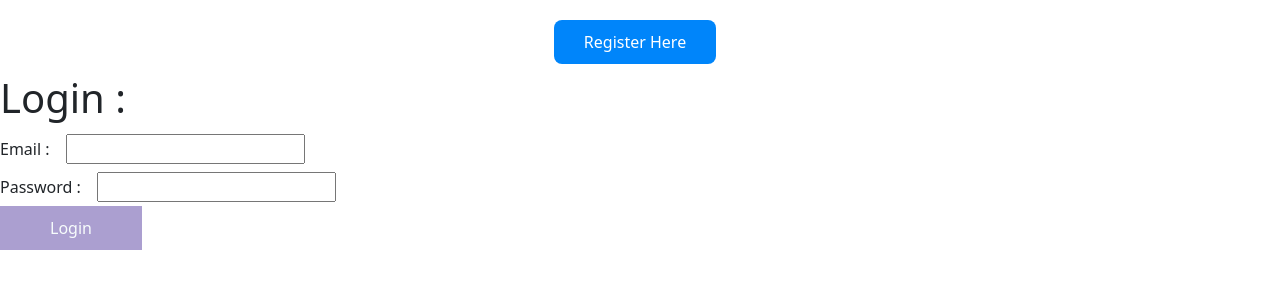
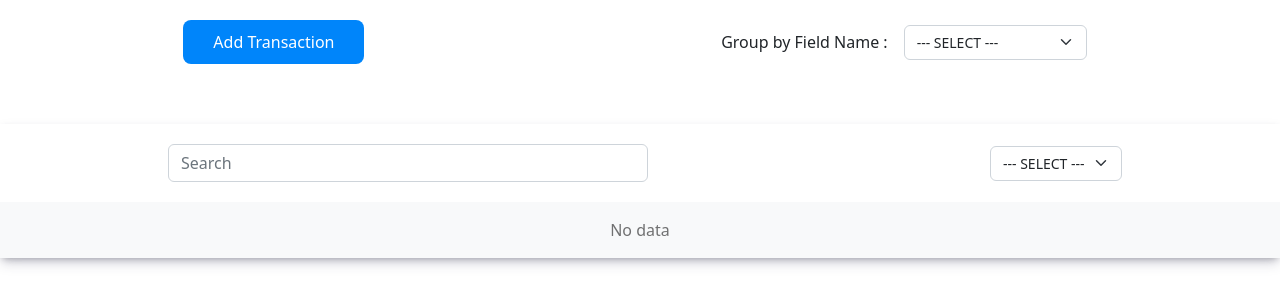
Before and after one commit to Aditya-Thakor/Aditya-Finance-Tracker, a React (Create React App) app: page /view-transactions in a window 1280 px wide. Before the commit this address led to /login. Shown: the top 306 px of the page. Built offline with nearby package versions, Linux system fonts and the light colour scheme.

Commit message:
Added Files : useContext

```diff
--- a/package.json
+++ b/package.json
@@ -11,6 +11,7 @@
     "bootstrap": "^5.2.3",
     "react": "^18.2.0",
     "react-dom": "^18.2.0",
+    "react-error-boundary": "^4.0.4",
     "react-hook-form": "^7.43.9",
     "react-router-dom": "^6.11.1",
     "react-scripts": "5.0.1",
--- a/src/App.css
+++ b/src/App.css
@@ -114,3 +114,7 @@ button:hover {
   color: rgb(247, 252, 252);
   background-color: rgb(7, 112, 239);
 }
+.delete {
+  cursor: pointer;
+  color: red;
+}
--- a/src/App.js
+++ b/src/App.js
@@ -1,5 +1,5 @@
 import "./App.css";
-import { BrowserRouter as Router } from "react-router-dom";
+import { BrowserRouter as Router, MemoryRouter } from "react-router-dom";
 import "bootstrap/dist/css/bootstrap.min.css";
 import { routing as Routes } from "./routes/routing";
 
--- a/src/index.js
+++ b/src/index.js
@@ -3,8 +3,19 @@ import ReactDOM from "react-dom/client";
 import "./index.css";
 import App from "./App";
 import reportWebVitals from "./reportWebVitals";
+import { ErrorBoundary } from "react-error-boundary";
+import Login from "./pages/Login/Login";
 
 const root = ReactDOM.createRoot(document.getElementById("root"));
-root.render(<App />);
+root.render(
+  <ErrorBoundary
+    FallbackComponent={<Login />}
+    onError={() => {
+      console.log("error");
+    }}
+  >
+    <App />
+  </ErrorBoundary>
+);
 
 reportWebVitals();
--- a/src/pages/Login/Login.jsx
+++ b/src/pages/Login/Login.jsx
@@ -11,7 +11,7 @@ import { AuthContext } from "../../context/AuthContext";
 
 const Login = () => {
   const { userData } = useContext(UsersContext);
-  const { token, setKey, setToken } = useContext(AuthContext);
+  const { setKey, setToken } = useContext(AuthContext);
 
   useEffect(() => {
     setToken(() => false);
@@ -50,9 +50,10 @@ const Login = () => {
 
   const checkUser = (data) => {
     if (userData.length > 0) {
+      userData.map((_, i) => {
         if (
-        userData[0].email !== data.email ||
-        userData[0].password !== data.password
+          userData[i].email !== data.email ||
+          userData[i].password !== data.password
         ) {
           setError(
             "password",
@@ -64,6 +65,7 @@ const Login = () => {
           setKey(() => Math.floor(Math.random() * 99999999999));
           navigate("/view-transactions");
         }
+      });
     } else {
       setError(
         "password",
--- a/src/pages/transactions/AddTransaction.jsx
+++ b/src/pages/transactions/AddTransaction.jsx
@@ -12,11 +12,23 @@ import { TransactionContext } from "../../context/TransactionContext";
 
 const AddTransaction = () => {
   const navigate = useNavigate();
+
   const { transactionsData, setTransactionsData } =
     useContext(TransactionContext);
+  const { id } = useParams();
 
   const SUPPORTED_FORMATS = ["image/jpg", "image/jpeg", "image/png"];
   const FILE_MAX_SIZE = 1024 * 1024;
+
+  const [editData, setEditData] = useState({});
+
+  useEffect(() => {
+    transactionsData.filter((item) => {
+      if (item.transactionId === id) {
+        setEditData({ ...item });
+      }
+    });
+  }, []);
 
   const schema = Yup.object().shape({
     transactionDate: Yup.string().required("Date is Required"),
@@ -58,25 +70,8 @@ const AddTransaction = () => {
     formState: { errors },
   } = useForm({
     resolver: yupResolver(schema),
+    values: id ? editData : initialValues,
   });
-
-  const id = useParams().id;
-
-  // useEffect(() => {
-  //   if (id) {
-  //     setValues(store[id - 1]);
-  //   }
-  // }, [id]);
-
-  // useEffect(() => {
-  //   if (store) {
-  //     store.filter((item) => {
-  //       if (item.transaction === id) {
-  //         setValues({ ...values, ...item });
-  //       }
-  //     });
-  //   }
-  // }, []);
 
   const submitted = async (data) => {
     const FILE = new FileReader();
@@ -103,6 +98,7 @@ const AddTransaction = () => {
 
     dataLength > 0 ? arr.push(filterData) : (arr = [filterData]);
 
+    console.log(arr);
     setTransactionsData(arr);
     navigate("/view-transactions");
   };
--- a/src/pages/transactions/Transaction.jsx
+++ b/src/pages/transactions/Transaction.jsx
@@ -1,9 +1,10 @@
 import React, { useContext, useEffect, useState } from "react";
 import { Link, useParams, useNavigate } from "react-router-dom";
 import { TransactionContext } from "../../context/TransactionContext";
+import AddTransaction from "./AddTransaction";
 
 const Transaction = (props) => {
-  let id = useParams().number;
+  const { id } = useParams();
 
   const [Data, setData] = useState({});
   const [hold, setHold] = useState(null);
--- a/src/pages/transactions/ViewTransaction.jsx
+++ b/src/pages/transactions/ViewTransaction.jsx
@@ -1,15 +1,19 @@
 import React, { useContext, useEffect, useState } from "react";
-
 import { Link } from "react-router-dom";
 import TableComp from "./components/TableComp";
 import { defaultTransactions } from "../../defaults/default.transactions";
 import { TransactionContext } from "../../context/TransactionContext";
 import FormNoValidateSelect from "../../components/formFields/FormNoValidateSelect";
+import AddTransaction from "./AddTransaction";
 
 const ViewTransaction = () => {
   const { transactionsData } = useContext(TransactionContext);
   const [locals, setLocal] = useState(transactionsData);
   const [group, setGroups] = useState([]);
+
+  useEffect(() => {
+    setLocal(transactionsData);
+  }, [transactionsData]);
 
   // Initials
 
@@ -24,15 +28,11 @@ const ViewTransaction = () => {
     transactionNotes: "Transaction Note",
   };
 
-  useEffect(() => {}, [group, locals]);
-
   const groupBy = (e) => {
-    let name = e.target.value;
-
+    const name = e.target.value;
     locals.reduce((groups, product) => {
-      let transactionFrom = product[name];
-      groups[transactionFrom] = groups[transactionFrom] ?? [];
-      groups[transactionFrom].push(product);
+      groups[product[name]] = groups[product[name]] ?? [];
+      groups[product[name]].push(product);
       setGroups(groups);
       return groups;
     }, {});
--- a/src/pages/transactions/components/TableComp.jsx
+++ b/src/pages/transactions/components/TableComp.jsx
@@ -1,10 +1,13 @@
-import React, { useEffect, useState } from "react";
+import React, { useContext, useEffect, useState } from "react";
 import { Link } from "react-router-dom";
 import FormNoValidateSelect from "../../../components/formFields/FormNoValidateSelect";
 import { tableHeaders } from "../../../utils/const";
+import { TransactionContext } from "../../../context/TransactionContext";
 
 const TableComp = ({ data }) => {
-  const [getData, setGetData] = useState(data);
+  const { setTransactionsData, transactionsData } =
+    useContext(TransactionContext);
+
   const [dataset, setDataset] = useState(data);
   const [limit, setLimit] = useState(5);
   const [order, setOrder] = useState({
@@ -44,18 +47,37 @@ const TableComp = ({ data }) => {
     let arr = [];
 
     data.map((item) => {
-      let flag = false;
-
-      Object.keys(item).map((key) => {
-        if (
-          item[key].includes(getvalue) ||
-          item[key].toLowerCase().includes(getvalue)
-        ) {
-          flag = true;
-        }
-        return 0;
-      });
-      if (flag) {
+      if (getvalue.includes(item["transactionDate"])) {
+        arr.push(item);
+      } else if (
+        item["transactionMY"].includes(getvalue) ||
+        item["transactionMY"].toLowerCase().includes(getvalue)
+      ) {
+        arr.push(item);
+      } else if (
+        item["transactionType"].includes(getvalue) ||
+        item["transactionType"].toLowerCase().includes(getvalue)
+      ) {
+        arr.push(item);
+      } else if (
+        item["transactionFrom"].includes(getvalue) ||
+        item["transactionFrom"].toLowerCase().includes(getvalue)
+      ) {
+        arr.push(item);
+      } else if (
+        item["transactionTo"].includes(getvalue) ||
+        item["transactionTo"].toLowerCase().includes(getvalue)
+      ) {
+        arr.push(item);
+      } else if (
+        item["transactionNotes"].includes(getvalue) ||
+        item["transactionNotes"].toLowerCase().includes(getvalue)
+      ) {
+        arr.push(item);
+      } else if (
+        item["transactionAmount"].includes(getvalue) ||
+        item["transactionAmount"].toLowerCase().includes(getvalue)
+      ) {
         arr.push(item);
       }
       return 0;
@@ -83,6 +105,23 @@ const TableComp = ({ data }) => {
     }
   };
 
+  const onDelete = (e) => {
+    const id = e.target.id;
+    const gettingdata = transactionsData;
+    const newData = gettingdata.filter((item) => {
+      if (item["transactionId"] !== id) {
+        return item;
+      }
+    });
+
+    setTransactionsData(() => newData);
+    const group = data.filter((item) => {
+      if (item["transactionId"] !== id) {
+        return item;
+      }
+    });
+    setDataset(() => group);
+  };
   const pageLimit = (e) => {
     const page = e.target.value || 5;
     setLimit(page);
@@ -115,6 +154,7 @@ const TableComp = ({ data }) => {
                 ))}
                 <th>Action</th>
                 <th>Edit</th>
+                <th>Delete</th>
               </tr>
             </thead>
 
@@ -145,6 +185,13 @@ const TableComp = ({ data }) => {
                     <Link to={"/update-transaction/" + item["transactionId"]}>
                       Edit
                     </Link>
+                  </td>
+                  <td
+                    className="delete"
+                    id={item["transactionId"]}
+                    onClick={onDelete}
+                  >
+                    Delete
                   </td>
                 </tr>
               ))}
--- a/src/routes/route.js
+++ b/src/routes/route.js
@@ -14,6 +14,11 @@ const protectedRoutes = [
   {
     path: "/transaction/:id",
     component: lazy(() => import("../pages/transactions/Transaction")),
+    protected: true,
+  },
+  {
+    path: "/update-transaction/:id",
+    component: lazy(() => import("../pages/transactions/AddTransaction")),
     protected: true,
   },
 ];
--- a/src/routes/routing.js
+++ b/src/routes/routing.js
@@ -14,13 +14,14 @@ const routing = () => {
             path={route.path}
             element={
               <Suspense fallback={<h1>Loading...</h1>}>
-                {route.protected ? (
+                {/* {route.protected ? (
                   <AuthGuard>
                     <route.component />
                   </AuthGuard>
                 ) : (
                   <route.component />
-                )}
+                )} */}
+                <route.component hasError />
               </Suspense>
             }
           />
```
Also changed, not shown: 1 other file (tests, documents, lock files or other folders). Lines whose indentation alone changed are shown as unchanged.
